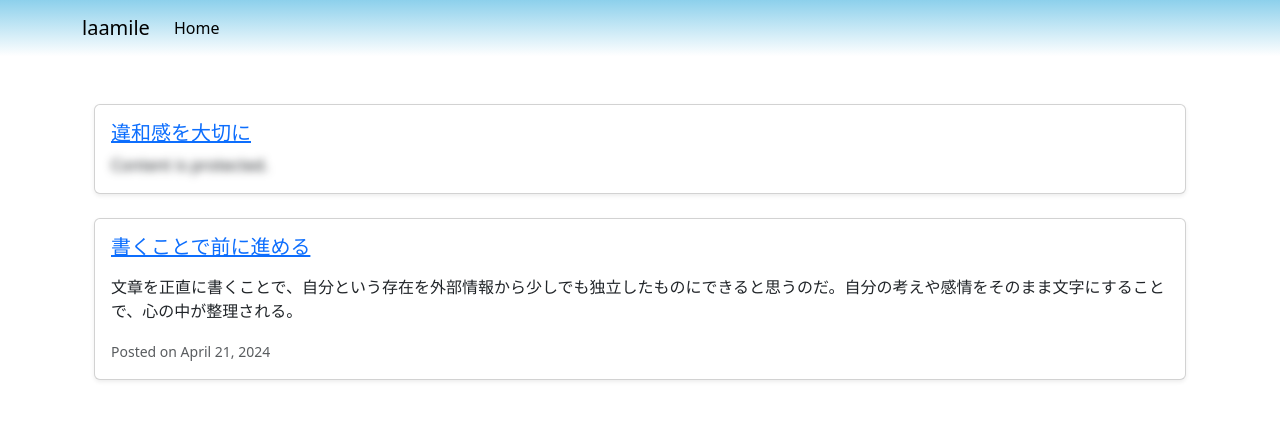
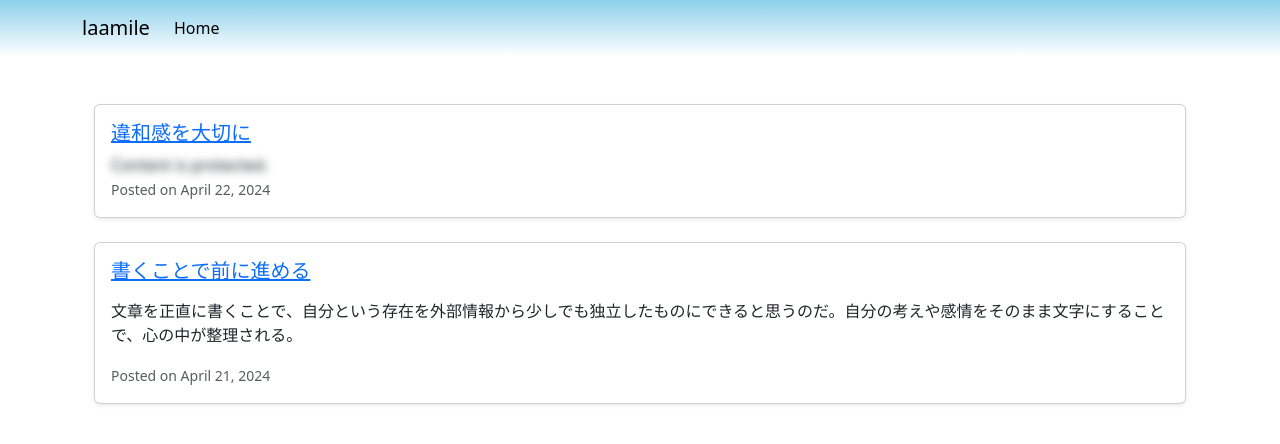
Before and after one commit to ishii-kanade/ishii-kanade.github.io, a Jekyll site: the page built from blog/index.html, in a window 1280 px wide. Shown: the top 444 px of the page. Built offline with Jekyll 4.4.1, drawn with Linux system fonts in a browser that asks for light colours.

Commit message:
Update index.html

```diff
--- a/blog/index.html
+++ b/blog/index.html
@@ -32,6 +32,11 @@ layout: default
             <div class="blur-content">
                 <p class="card-text">Content is protected.</p>
             </div>
+            <p class="card-text">
+                <small class="text-muted"
+                    >Posted on {{ post.date | date: "%B %d, %Y" }}</small
+                >
+            </p>
             {% else %}
             <p class="card-text">{{ post.excerpt }}</p>
             <p class="card-text">
```
